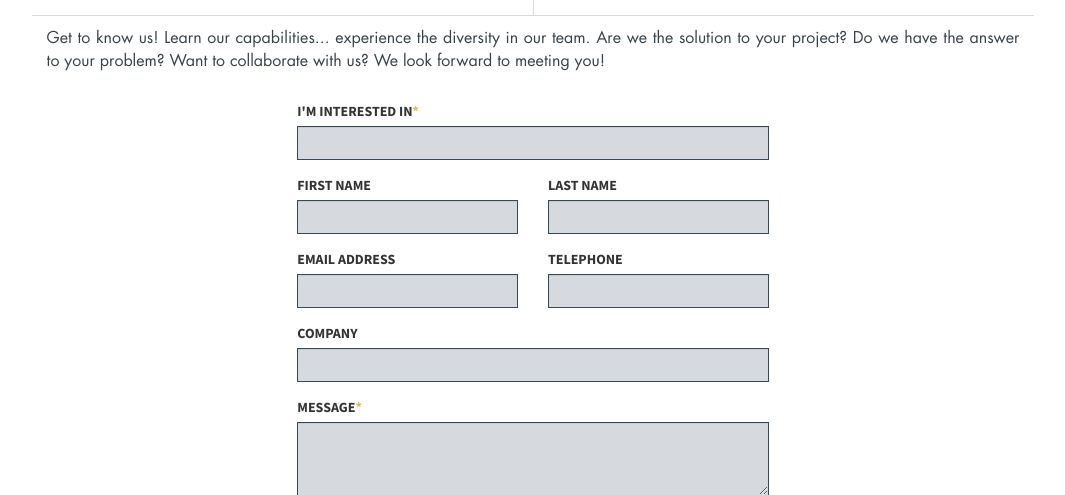
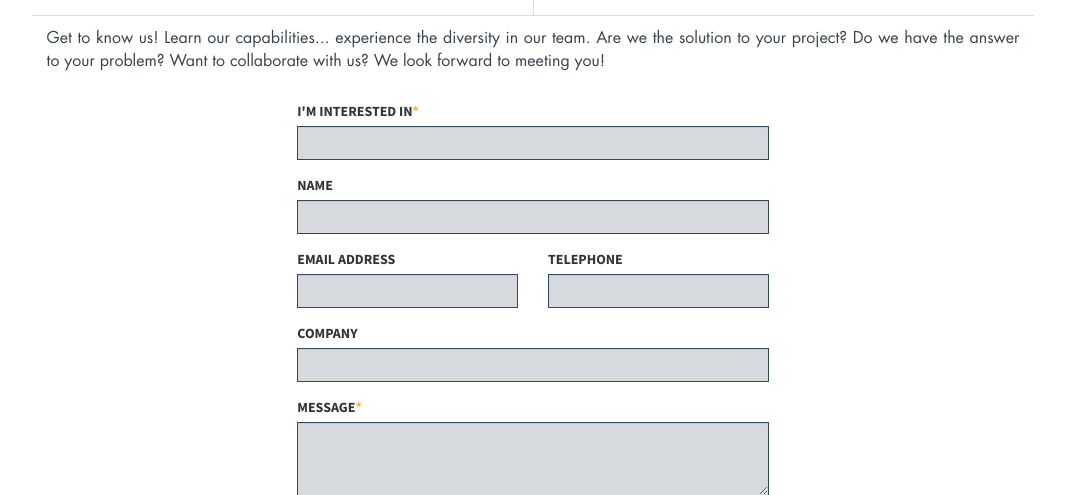
Before and after one commit to jhonM17/srs-production-fin, a Django app: page /contactus/ in a window 1280 px wide. Shown: the part 255-750 px from the top of the page, without its empty margins (107-1172 px from the left). Run offline with Django 3.2, Linux system fonts and the light colour scheme; some libraries are stand-ins or nearby versions.

Commit message:
todo denuevo

```diff
--- a/apps/home/templates/contact-us.html
+++ b/apps/home/templates/contact-us.html
@@ -50,15 +50,15 @@
 				  </div>
 				  <div class="form-group">
 				    <!--<label for="firstname">First Name</label>-->
-				    <div class="col-md-6">
-				    	<label for="interest">FIRST NAME</label>
-				      <input type="text" class="form-control" id="first-name">
+				    <div class="col-md-12">
+				    	<label for="interest">NAME</label>
+				      <input type="text" class="form-control" id="name">
 				    </div>
 
-				    <div class="col-md-6">
+				    <!--<div class="col-md-6">
 				    	<label for="interest">LAST NAME</label>
 				      <input type="text" class="form-control" id="last-name">
-				    </div>
+				    </div>-->
 				  </div>
 				  <div class="form-group">
 				    <!--<label for="firstname">First Name</label>-->
@@ -148,8 +148,8 @@
 $('.btn-default-customize').click(function(){
 	var contactUsData = {
 		interested: $('#interested').val(),
-		firstname: $('#first-name').val(),
-		lastname: $('#last-name').val(),
+		name: $('#name').val(),
+		//lastname: $('#last-name').val(),
 		email: $('#email').val(),
 		telephone: $('#telephone').val(),
 		company: $('#company').val(),
--- a/apps/home/views.py
+++ b/apps/home/views.py
@@ -42,8 +42,8 @@ class SendingContactUsView(TemplateView):
 
 	def post(self, request, *args, **kwargs):
 		interested = request.POST['interested']
-		firstname = request.POST['firstname']
-		lastname = request.POST['lastname']
+		name = request.POST['name']
+		#lastname = request.POST['lastname']
 		email = request.POST['email']
 		telephone = request.POST['telephone']
 		company = request.POST['company']
@@ -51,7 +51,7 @@ class SendingContactUsView(TemplateView):
 
 		send_mail(
 			interested,
-			'Name: '+firstname+' '+lastname+'\nCompany: '+company+'\nEmail: '+email+'\nPhone: '+telephone+'\nMessage: '+message,
+			'Name: '+name+'\nCompany: '+company+'\nEmail: '+email+'\nPhone: '+telephone+'\nMessage: '+message,
 			email,[settings.EMAIL_HOST_USER],
 			fail_silently=False)
 
```
Also changed, not shown: apps/home/templates/expertise.html (+8 -0 lines), 2 other files.
